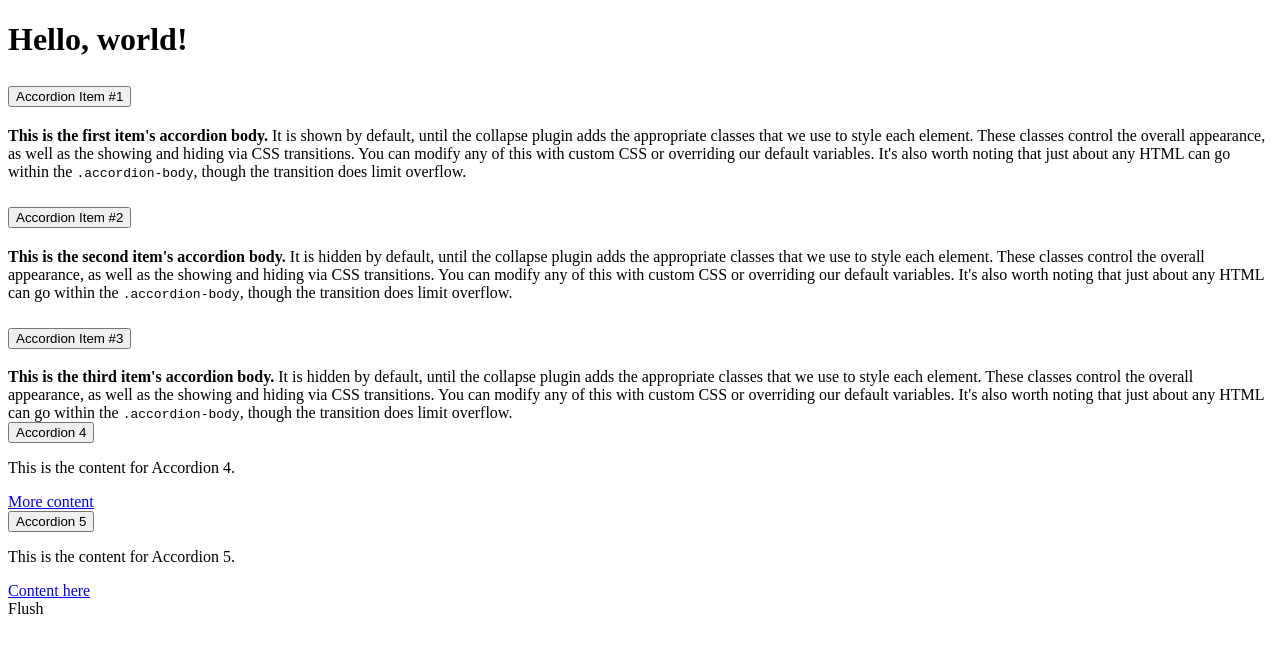
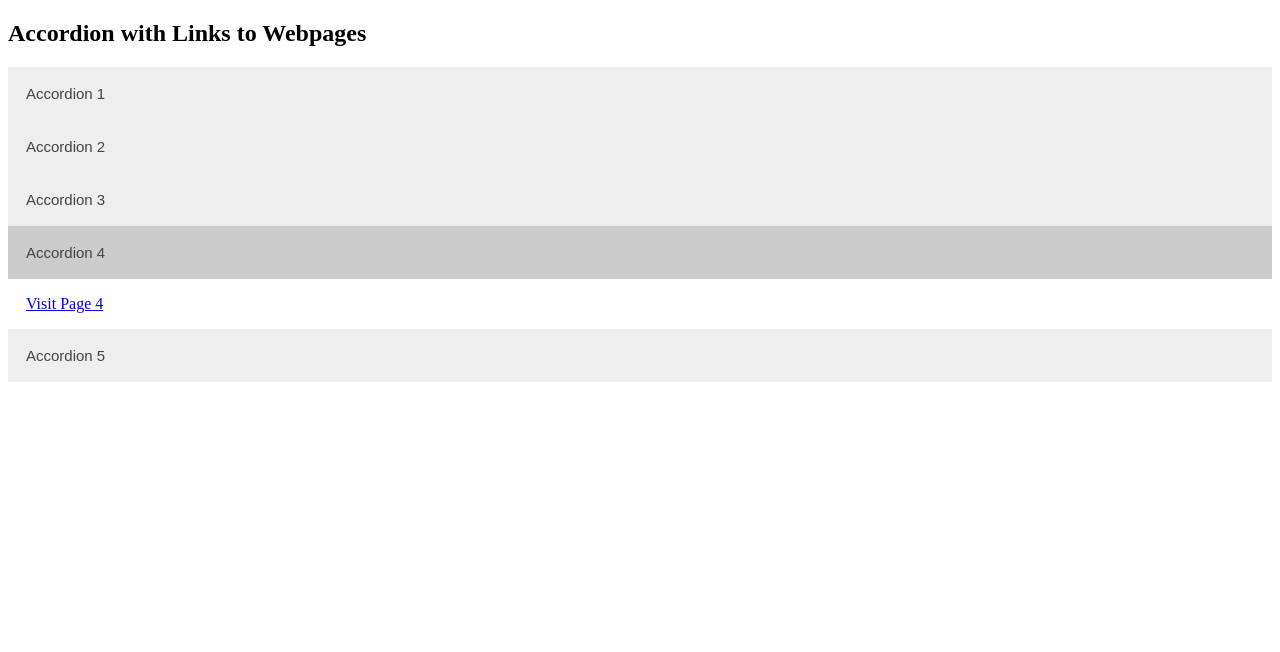
Before and after one commit to Gaines2025/Mis4013HW1, a plain HTML site: page index.html in a window 1280 px wide. Both pictures are taken after a click on the button "Accordion 4". Drawn offline with Linux system fonts and the light colour scheme.

Commit message:
Update index.html

```diff
--- a/index.html
+++ b/index.html
@@ -1,77 +1,78 @@
-<!doctype html>
-<html lang="en">
-  <head>
-    <meta charset="utf-8">
-    <meta name="viewport" content="width=device-width, initial-scale=1">
-    <title>Bootstrap demo</title>
-  </head>
-  <body>
-    <h1>Hello, world!</h1>
-  </body>
-</html>
-<div class="accordion" id="accordionExample">
-  <div class="accordion-item">
-    <h2 class="accordion-header">
-      <button class="accordion-button" type="button" data-bs-toggle="collapse" data-bs-target="#collapseOne" aria-expanded="true" aria-controls="collapseOne">
-        Accordion Item #1
-      </button>
-    </h2>
-    <div id="collapseOne" class="accordion-collapse collapse show" data-bs-parent="#accordionExample">
-      <div class="accordion-body">
-        <strong>This is the first item's accordion body.</strong> It is shown by default, until the collapse plugin adds the appropriate classes that we use to style each element. These classes control the overall appearance, as well as the showing and hiding via CSS transitions. You can modify any of this with custom CSS or overriding our default variables. It's also worth noting that just about any HTML can go within the <code>.accordion-body</code>, though the transition does limit overflow.
-      </div>
-    </div>
-  </div>
-  <div class="accordion-item">
-    <h2 class="accordion-header">
-      <button class="accordion-button collapsed" type="button" data-bs-toggle="collapse" data-bs-target="#collapseTwo" aria-expanded="false" aria-controls="collapseTwo">
-        Accordion Item #2
-      </button>
-    </h2>
-    <div id="collapseTwo" class="accordion-collapse collapse" data-bs-parent="#accordionExample">
-      <div class="accordion-body">
-        <strong>This is the second item's accordion body.</strong> It is hidden by default, until the collapse plugin adds the appropriate classes that we use to style each element. These classes control the overall appearance, as well as the showing and hiding via CSS transitions. You can modify any of this with custom CSS or overriding our default variables. It's also worth noting that just about any HTML can go within the <code>.accordion-body</code>, though the transition does limit overflow.
-      </div>
-    </div>
-  </div>
-  <div class="accordion-item">
-    <h2 class="accordion-header">
-      <button class="accordion-button collapsed" type="button" data-bs-toggle="collapse" data-bs-target="#collapseThree" aria-expanded="false" aria-controls="collapseThree">
-        Accordion Item #3
-      </button>
-    </h2>
-    <div id="collapseThree" class="accordion-collapse collapse" data-bs-parent="#accordionExample">
-      <div class="accordion-body">
-        <strong>This is the third item's accordion body.</strong> It is hidden by default, until the collapse plugin adds the appropriate classes that we use to style each element. These classes control the overall appearance, as well as the showing and hiding via CSS transitions. You can modify any of this with custom CSS or overriding our default variables. It's also worth noting that just about any HTML can go within the <code>.accordion-body</code>, though the transition does limit overflow.
-      </div>
-    </div>
-  </div>
-</div>
+<!DOCTYPE html>
 <html lang="en">
 <head>
     <meta charset="UTF-8">
     <meta name="viewport" content="width=device-width, initial-scale=1.0">
-    <title>Accordions with Links</title>
-    <link rel="stylesheet" href="styles.css">
+    <title>Accordion Example</title>
+    <style>
+        .accordion {
+            background-color: #eee;
+            color: #444;
+            cursor: pointer;
+            padding: 18px;
+            width: 100%;
+            border: none;
+            text-align: left;
+            outline: none;
+            font-size: 15px;
+            transition: 0.4s;
+        }
+
+        .active, .accordion:hover {
+            background-color: #ccc;
+        }
+
+        .panel {
+            padding: 0 18px;
+            display: none;
+            background-color: white;
+            overflow: hidden;
+        }
+    </style>
 </head>
 <body>
-    <div class="accordion-container">
-        <!-- Accordion 4 -->
-        <div class="accordion">
-            <button class="accordion-button">Accordion 4</button>
-            <div class="accordion-content">
-                <p>This is the content for Accordion 4.</p>
-                <a href="https://example.com/more-info-1" target="_blank">More content</a>
-            </div>
-        </div>
 
-        <!-- Accordion 5 -->
-        <div class="accordion">
-            <button class="accordion-button">Accordion 5</button>
-            <div class="accordion-content">
-                <p>This is the content for Accordion 5.</p>
-                <a href="https://example.com/more-info-2" target="_blank">Content here</a>
-            </div>
-        </div>
-    </div>
-Flush
+<h2>Accordion with Links to Webpages</h2>
+
+<button class="accordion">Accordion 1</button>
+<div class="panel">
+    <p><a href="https://www.example.com/page1" target="_blank">Visit Page 1</a></p>
+</div>
+
+<button class="accordion">Accordion 2</button>
+<div class="panel">
+    <p><a href="https://www.example.com/page2" target="_blank">Visit Page 2</a></p>
+</div>
+
+<button class="accordion">Accordion 3</button>
+<div class="panel">
+    <p><a href="https://www.example.com/page3" target="_blank">Visit Page 3</a></p>
+</div>
+
+<button class="accordion">Accordion 4</button>
+<div class="panel">
+    <p><a href="https://www.example.com/page4" target="_blank">Visit Page 4</a></p>
+</div>
+
+<button class="accordion">Accordion 5</button>
+<div class="panel">
+    <p><a href="https://www.example.com/page5" target="_blank">Visit Page 5</a></p>
+</div>
+
+<script>
+    var acc = document.getElementsByClassName("accordion");
+    for (var i = 0; i < acc.length; i++) {
+        acc[i].addEventListener("click", function() {
+            this.classList.toggle("active");
+            var panel = this.nextElementSibling;
+            if (panel.style.display === "block") {
+                panel.style.display = "none";
+            } else {
+                panel.style.display = "block";
+            }
+        });
+    }
+</script>
+
+</body>
+</html>
```
